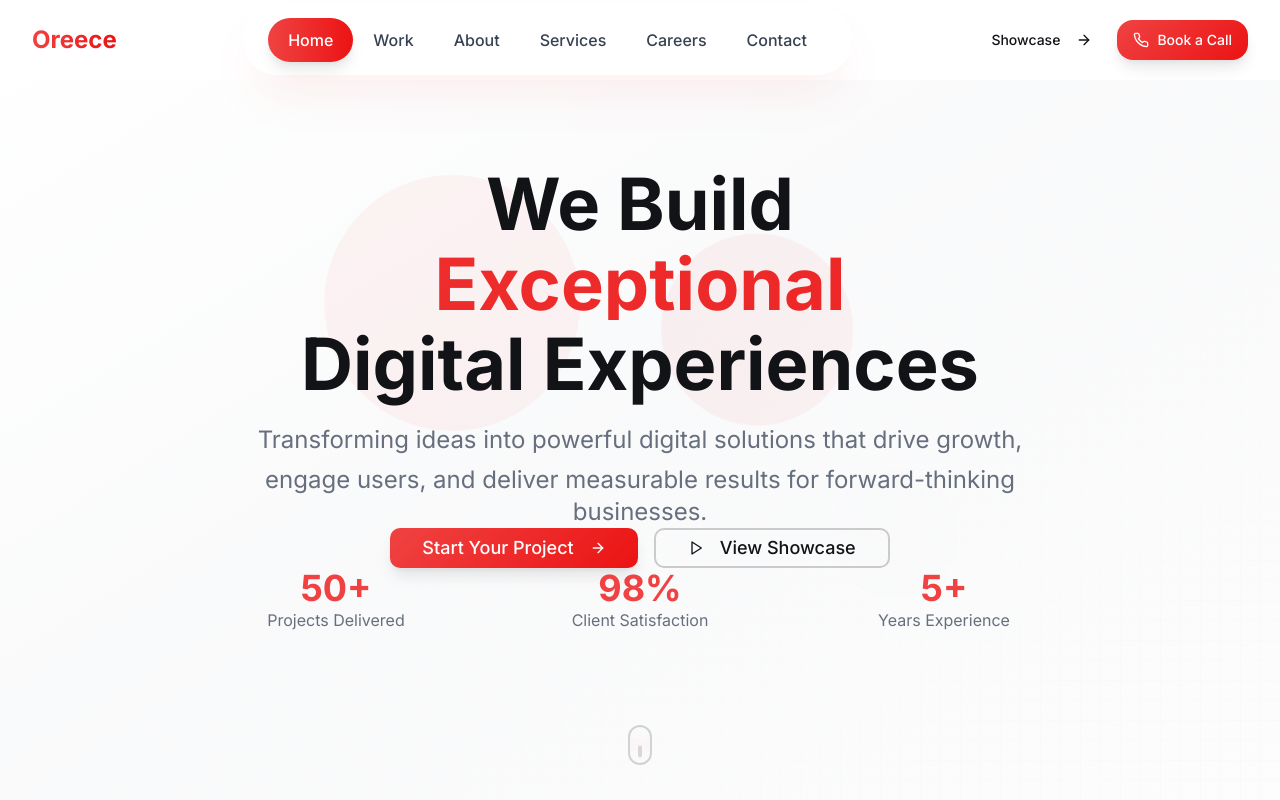
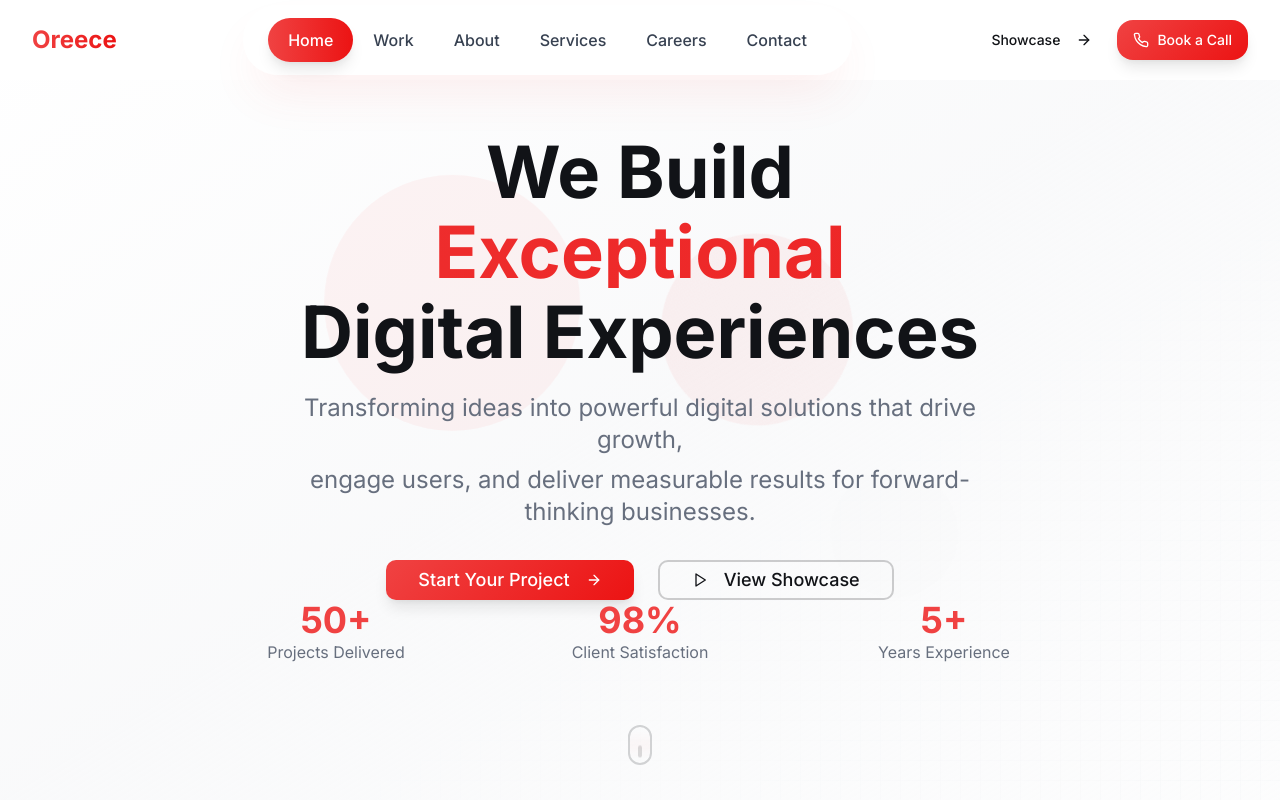
Before and after one commit to Oreece-Solutions/Company-Web, a React (Vite) app: page / in a window 1280 px wide. Shown: the top 800 px of the page. Built offline with nearby package versions, Linux system fonts and the light colour scheme; the HTML template or start-up script is replaced by a standard one.

Commit message:
Fix hero section visibility

```diff
--- a/src/components/Hero.tsx
+++ b/src/components/Hero.tsx
@@ -21,18 +21,18 @@ const Hero = () => {
       <div className="container mx-auto px-6 relative z-10">
         <div className="max-w-4xl mx-auto text-center">
           {/* Main Headline */}
-          <h1 className="text-5xl md:text-7xl font-bold leading-tight animate-hero-title mb-6">
-            We Build
+          <h1 className="text-4xl sm:text-5xl md:text-6xl lg:text-7xl font-bold leading-tight animate-hero-title mb-6">
+            <span className="block text-foreground">We Build</span>
             <span className="block bg-gradient-primary bg-clip-text text-transparent animate-hero-gradient mt-2">
               Exceptional
             </span>
-            <span className="block mt-2">
+            <span className="block mt-2 text-foreground">
               Digital Experiences
             </span>
           </h1>
 
           {/* Subheadline */}
-          <p className="text-xl md:text-2xl text-muted-foreground max-w-3xl mx-auto animate-hero-subtitle leading-relaxed">
+          <p className="text-lg sm:text-xl md:text-2xl text-muted-foreground max-w-3xl mx-auto animate-hero-subtitle leading-relaxed px-4">
             Transforming ideas into powerful digital solutions that drive growth,
             <span className="block mt-2">
               engage users, and deliver measurable results for forward-thinking businesses.
@@ -40,17 +40,17 @@ const Hero = () => {
           </p>
 
           {/* CTA Buttons */}
-          <div className="flex flex-col sm:flex-row items-center justify-center sm:gap-4 animate-hero-buttons">
-            <Link to="/contact">
-              <Button className="btn-hero text-lg px-8 py-4 transform hover:scale-105 transition-all duration-300 hover:shadow-glow">
+          <div className="flex flex-col sm:flex-row items-center justify-center gap-4 sm:gap-6 animate-hero-buttons mt-8 px-4">
+            <Link to="/contact" className="w-full sm:w-auto">
+              <Button className="btn-hero text-base sm:text-lg px-6 sm:px-8 py-3 sm:py-4 w-full sm:w-auto transform hover:scale-105 transition-all duration-300 hover:shadow-glow">
                 Start Your Project
-                <ArrowRight className="ml-2 h-5 w-5 transition-transform group-hover:translate-x-1" />
+                <ArrowRight className="ml-2 h-4 sm:h-5 w-4 sm:w-5 transition-transform group-hover:translate-x-1" />
               </Button>
             </Link>
 
-            <Link to="/showcase">
-              <Button variant="ghost" className="text-lg px-8 py-4 btn-ghost transform hover:scale-105 transition-all duration-300">
-                <Play className="mr-2 h-5 w-5 transition-transform group-hover:scale-110" />
+            <Link to="/showcase" className="w-full sm:w-auto">
+              <Button variant="ghost" className="text-base sm:text-lg px-6 sm:px-8 py-3 sm:py-4 w-full sm:w-auto btn-ghost transform hover:scale-105 transition-all duration-300">
+                <Play className="mr-2 h-4 sm:h-5 w-4 sm:w-5 transition-transform group-hover:scale-110" />
                 View Showcase
               </Button>
             </Link>
```
